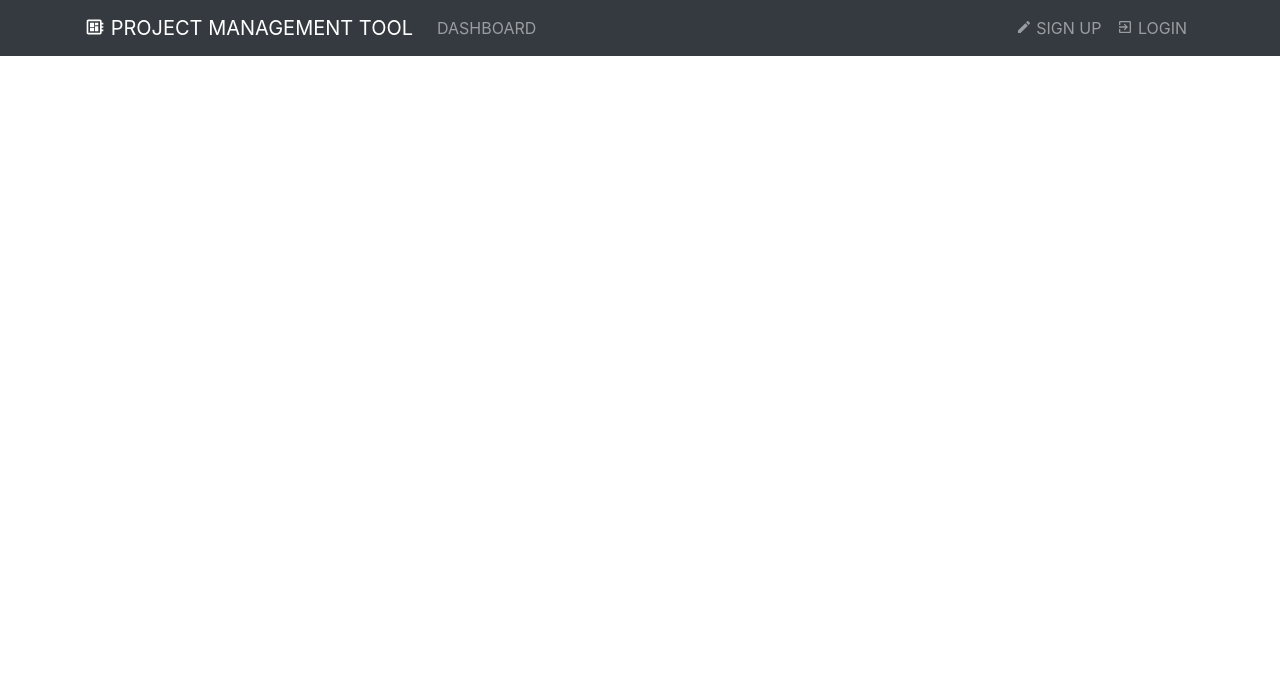
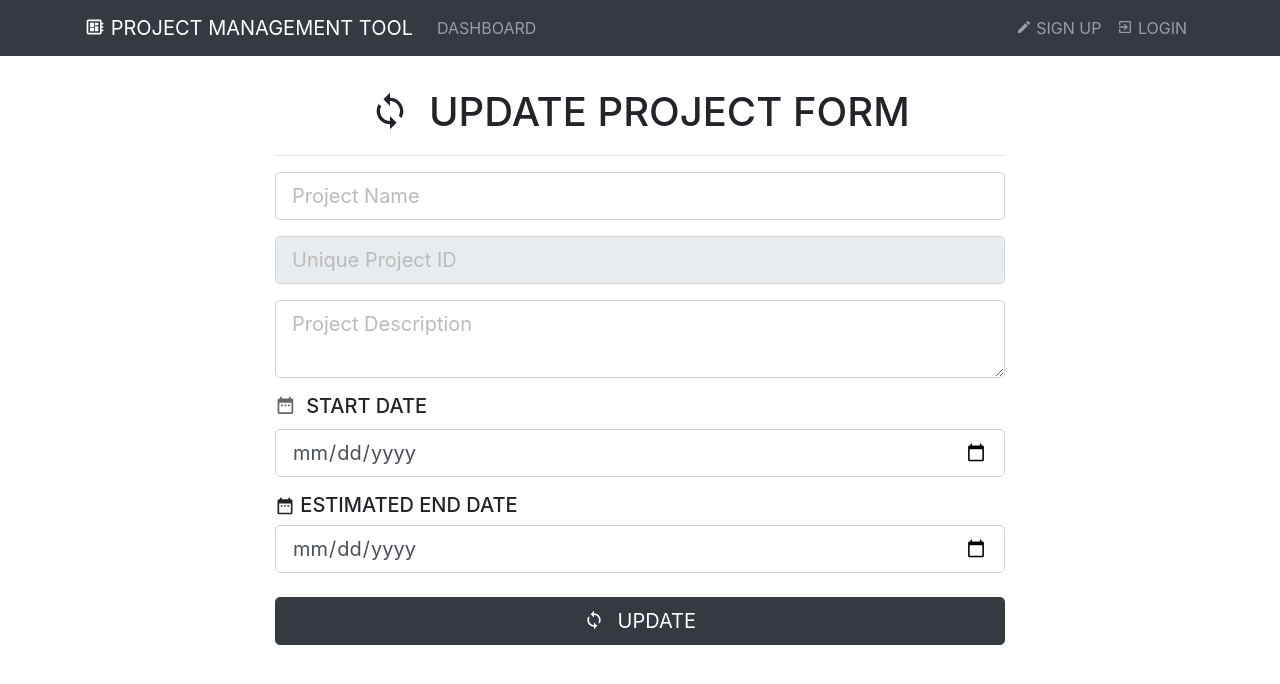
Before and after one commit to EdgardoPinto-Escalier/project-management-tool, a React (Create React App) app in the folder react-projectmanagementtool/: page /updateProject/1 in a window 1280 px wide. Shown: the top 684 px of the page. Built offline with nearby package versions, Linux system fonts and the light colour scheme.

Commit message:
Created the UpdateProject component

```diff
--- a/react-projectmanagementtool/src/App.js
+++ b/react-projectmanagementtool/src/App.js
@@ -7,6 +7,7 @@ import 'bootstrap/dist/css/bootstrap.min.css';
 import AddProject from './components/Project/AddProject';
 import { Provider } from 'react-redux';
 import store from './store';
+import UpdateProject from './components/Project/UpdateProject';
 
 class App extends Component {
   render() {
@@ -17,6 +18,8 @@ class App extends Component {
             <Header />
             <Route exact path="/dashboard" component={Dashboard} />
             <Route exact path="/addProject" component={AddProject} />
+            <Route exact path="/updateProject/:id" component={UpdateProject} />
+
           </div>
         </Router>
       </Provider>
--- a/react-projectmanagementtool/src/components/Project/ProjectItem.js
+++ b/react-projectmanagementtool/src/components/Project/ProjectItem.js
@@ -1,4 +1,5 @@
 import React, { Component } from 'react';
+import { Link } from 'react-router-dom';
 import { MdAssignment, MdCached, MdDelete } from "react-icons/md";
 
 class ProjectItem extends Component {
@@ -22,11 +23,11 @@ class ProjectItem extends Component {
                     <MdAssignment className="md-icon-board pboard" /> PROJECT BOARD
                   </li>
                 </a>
-                <a href="#">
+                <Link to={`/updateProject/${project.projectIdentifier}`}>
                   <li className="list-group-item update">
                     <MdCached className="md-icon-update pupdate" /> UPDATE PROJECT INFO
                   </li>
-                </a>
+                </Link>
                 <a href="#">
                   <li className="list-group-item delete">
                     <MdDelete className="md-icon-delete pdelete" /> DELETE PROJECT
--- /dev/null
+++ b/react-projectmanagementtool/src/components/Project/UpdateProject.js
@@ -0,0 +1,42 @@
+import React, { Component } from 'react';
+import { MdSync, MdDateRange } from 'react-icons/md';
+
+export default class UpdateProject extends Component {
+  render() {
+    return (
+      <div className="register">
+        <div className="container">
+          <div className="row">
+            <div className="col-md-8 m-auto">
+              <h1 className="text-center pt-2"><MdSync className="mb-2 mr-2"/> UPDATE PROJECT FORM</h1>
+              <hr />
+              <form>
+                <div className="form-group">
+                  <input type="text" className="form-control form-control-lg " placeholder="Project Name" />
+                </div>
+                <div className="form-group">
+                  <input type="text" className="form-control form-control-lg" placeholder="Unique Project ID"
+                    disabled />
+                </div>
+
+                        <div className="form-group">
+                  <textarea className="form-control form-control-lg" placeholder="Project Description"></textarea>
+                </div>
+                <h5><MdDateRange className="md-icon-calender" /> START DATE</h5>
+                <div className="form-group">
+                  <input type="date" className="form-control form-control-lg" name="start_date" />
+                </div>
+                <h5><MdDateRange classNameName="md-icon-calender"/> ESTIMATED END DATE</h5>
+                <div className="form-group">
+                  <input type="date" className="form-control form-control-lg" name="end_date" />
+                </div>
+
+                <button type="submit" className="btn btn-lg btn-dark btn-block mt-4"><MdSync className="mb-1 mr-2"/> UPDATE</button>
+              </form>
+            </div>
+          </div>
+        </div>
+      </div>
+    )
+  }
+}
```
